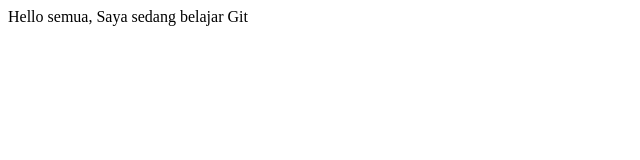
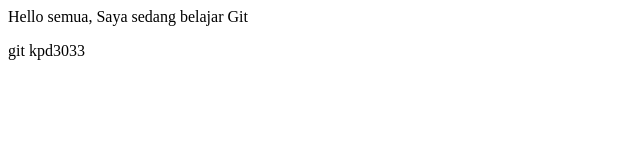
Before and after one commit to imanina2107/project01-html, a plain HTML site: page index.html in a window 1280 px wide. Shown: the full height of the page, 0-640 px from the left. Drawn offline with Linux system fonts and the light colour scheme.

Commit message:
index.html

```diff
--- a/index.html
+++ b/index.html
@@ -4,6 +4,7 @@
 </head>
 <body>
 	<p>Hello semua, Saya sedang belajar Git</p>
+	git kpd3033
 	</body>
 
 	<html>
```
